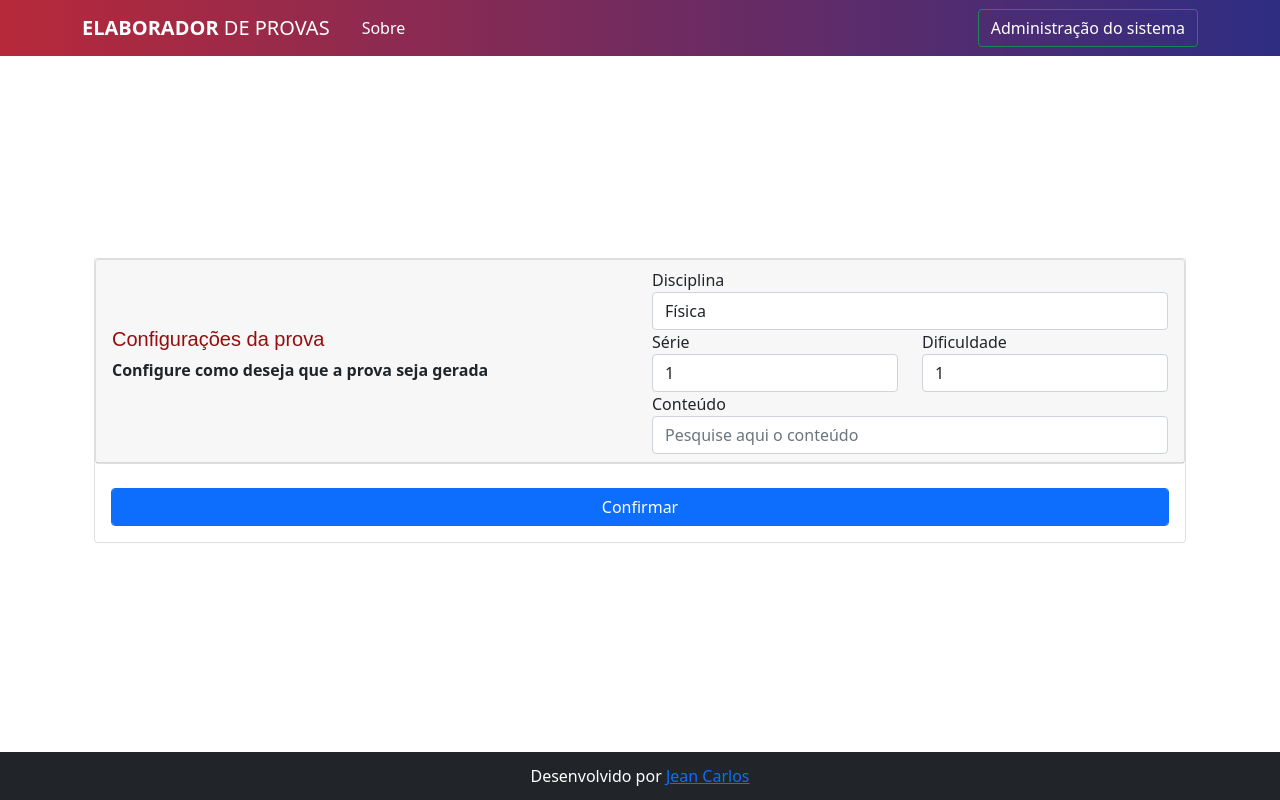
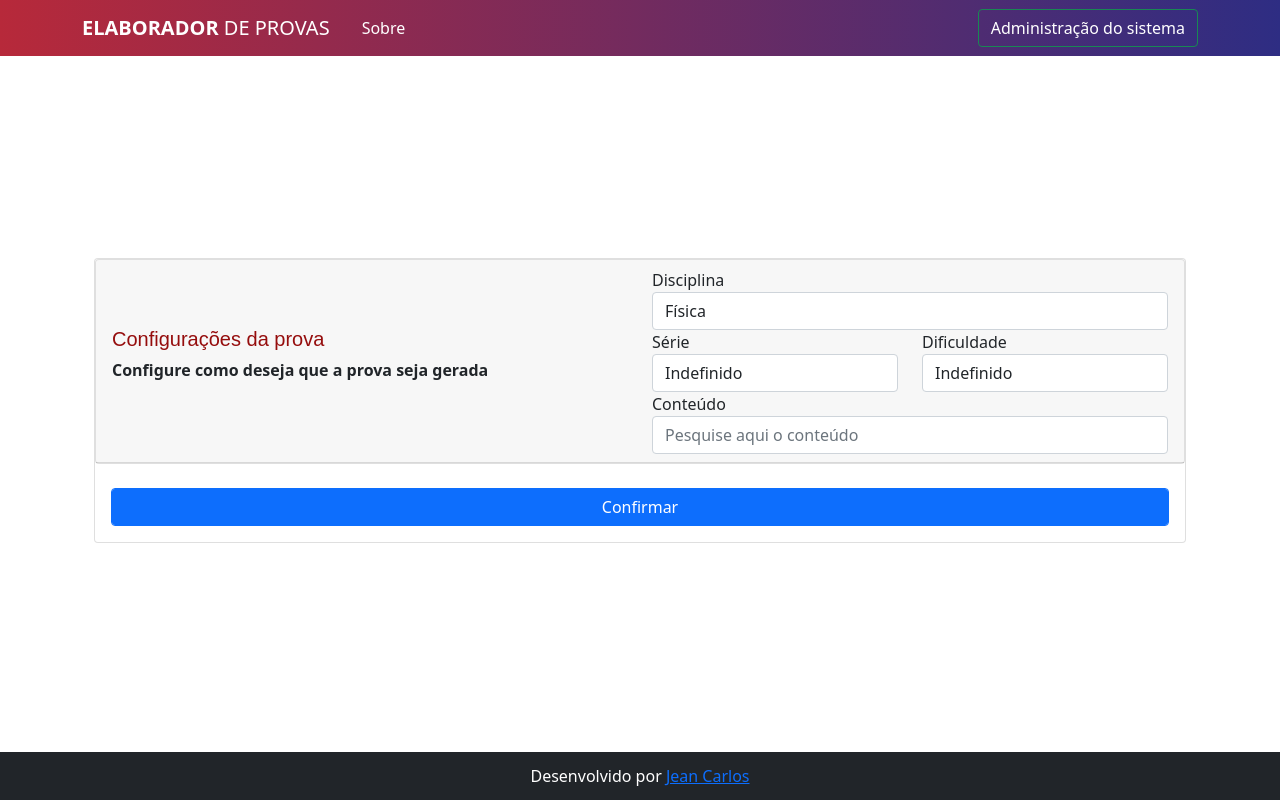
Before and after one commit to JeanCarlos899/Elaborador-de-Provas, a Django app: page / in a window 1280 px wide. Run offline with Django 4.2, Linux system fonts and the light colour scheme; data comes from the database, SQL or seed files in the repository; both versions use the stored data as it was after the commit; some libraries are stand-ins or nearby versions.

Commit message:
add opção "indefinido" para dificuldade e série

```diff
--- a/elaboradorapp/templates/elaboradorapp/index.html
+++ b/elaboradorapp/templates/elaboradorapp/index.html
@@ -31,6 +31,7 @@
                         <div class="col">
                           <label for="exampleFormControlSelect1">Série</label>
                           <select class="form-control" id="exampleFormControlSelect1" name="serie_value" value="{{ request.get.serie_value }}">
+                            <option>Indefinido</option>
                             <option>1</option>
                             <option>2</option>
                             <option>3</option>
@@ -39,6 +40,7 @@
                         <div class="col">
                           <label for="exampleFormControlSelect1">Dificuldade</label>
                           <select class="form-control" id="exampleFormControlSelect1" name="dificuldade_value" value="{{ request.get.dificuldade_value }}">
+                            <option>Indefinido</option>
                             <option>1</option>
                             <option>2</option>
                             <option>3</option>
--- a/elaboradorapp/views.py
+++ b/elaboradorapp/views.py
@@ -25,6 +25,9 @@ class ListarQuestoes(ListView):
         serie_escolhida = self.request.GET.get('serie_value')
         dificuldade_escolhida = self.request.GET.get('dificuldade_value')
 
+        print(serie_escolhida)
+        print(dificuldade_escolhida)
+
         context = super().get_context_data(**kwargs)
         questoes = Question.objects.all()
         conteudo = Conteudo.objects.filter(name=conteudo_escolhido)
@@ -36,10 +39,18 @@ class ListarQuestoes(ListView):
             conteudo = None
             disciplina = None
 
-        if disciplina:
+        if serie_escolhida == 'Indefinido':
+            questoes = Question.objects.filter(disciplina=disciplina, conteudo=conteudo, dificuldade=dificuldade_escolhida)
+        if dificuldade_escolhida == 'Indefinido':
+            questoes = Question.objects.filter(disciplina=disciplina, conteudo=conteudo, serie=serie_escolhida)
+        if dificuldade_escolhida and serie_escolhida == 'Indefinido':
+            questoes = Question.objects.filter(disciplina=disciplina, conteudo=conteudo)
+        if serie_escolhida == 'Indefinido' and dificuldade_escolhida == 'Indefinido':
+            questoes = Question.objects.filter(disciplina=disciplina, conteudo=conteudo)
+        if dificuldade_escolhida != 'Indefinido' and serie_escolhida != 'Indefinido':
             questoes = Question.objects.filter(disciplina=disciplina, conteudo=conteudo, serie=serie_escolhida, dificuldade=dificuldade_escolhida)
-            questoes = questoes.order_by('?')[:10]
 
+        questoes = questoes.order_by('?')[:10]
         context.update({
             'questoes': questoes,
         })
@@ -53,5 +64,5 @@ class Sobre(ListView):
     template_name = 'elaboradorapp/sobre.html'
 
 class ListarQuestoesPDF(View, GeraPDFMixin):
-    def get(self, request, *args, **kwargs):
+    def get(self):
         return self.render_to_pdf('elaboradorapp/listar_questoes.html', questoes)
```
Also changed, not shown: db.sqlite3, elaboradorapp/migrations/0002_alter_question_dificuldade_alter_question_serie.py (added), elaboradorapp/migrations/0003_alter_question_dificuldade_alter_question_serie.py (added).
